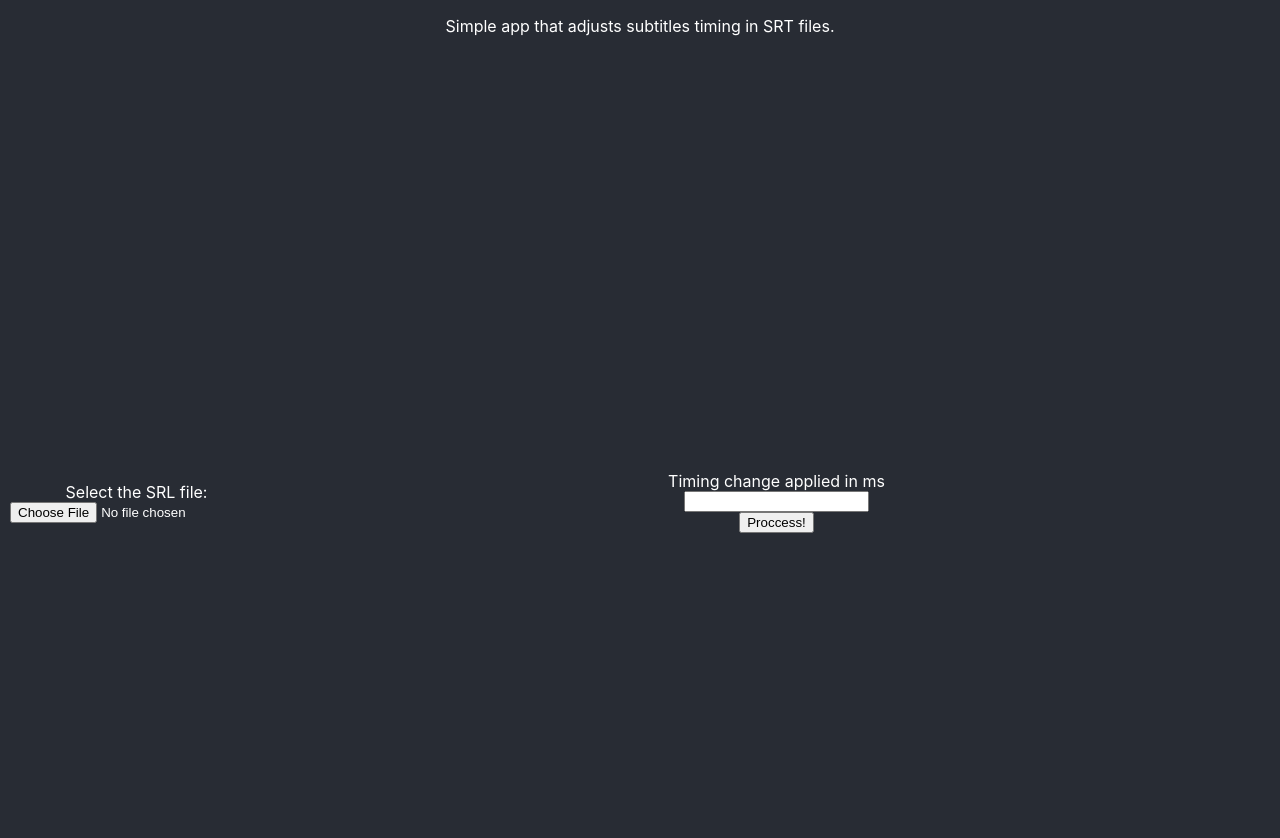
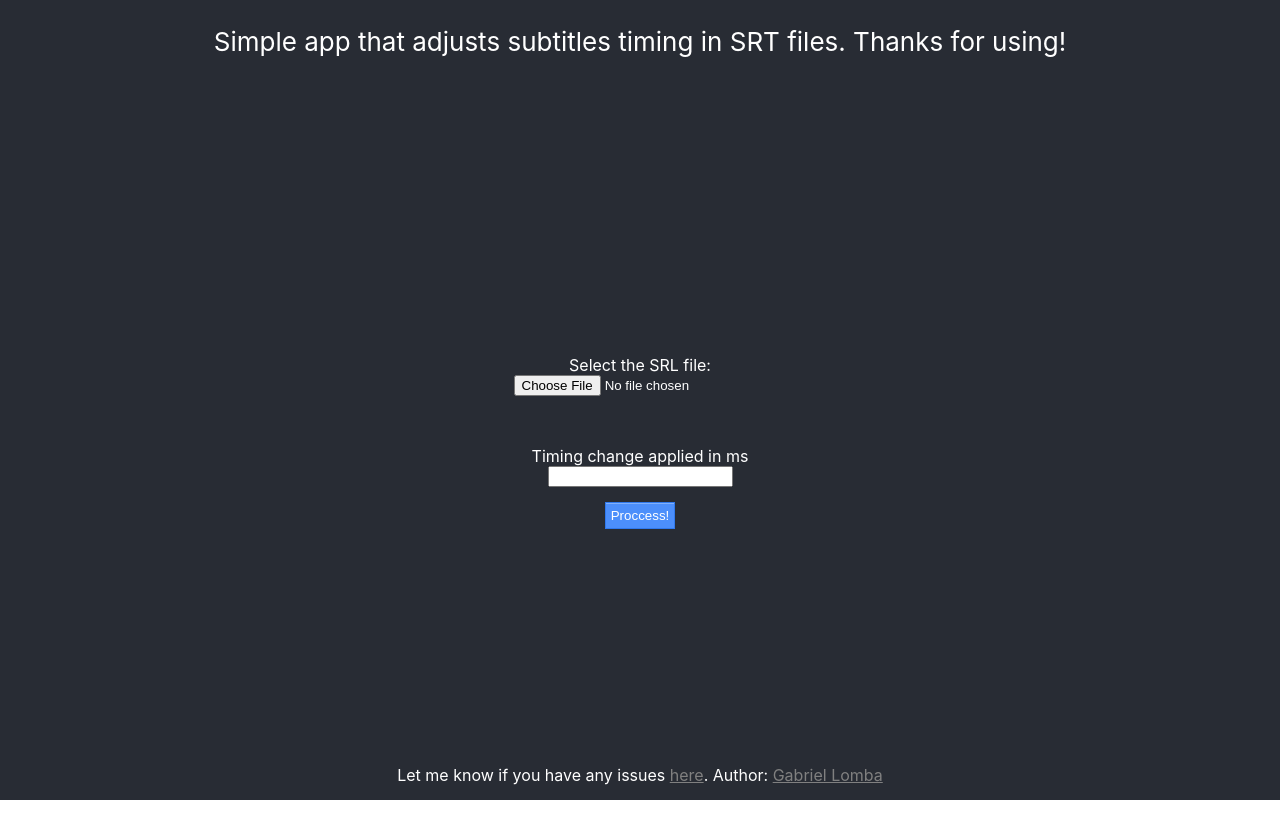
Before and after one commit to GabrielLomba/subtitles-adjuster, a React (Create React App) app: page / in a window 1280 px wide. Shown: the top 838 px of the page. After the commit the page ends 800 px from the top, so only its background shows below. Built offline with nearby package versions, Linux system fonts and the light colour scheme; the HTML template or start-up script is replaced by a standard one.

Commit message:
Adjust name of downloaded file, CSS and HTML and change favicon

```diff
--- a/public/index.html
+++ b/public/index.html
@@ -5,36 +5,13 @@
     <link rel="shortcut icon" href="%PUBLIC_URL%/favicon.ico">
     <meta name="viewport" content="width=device-width, initial-scale=1, shrink-to-fit=no">
     <meta name="theme-color" content="#000000">
-    <!--
-      manifest.json provides metadata used when your web app is added to the
-      homescreen on Android. See https://developers.google.com/web/fundamentals/web-app-manifest/
-    -->
     <link rel="manifest" href="%PUBLIC_URL%/manifest.json">
-    <!--
-      Notice the use of %PUBLIC_URL% in the tags above.
-      It will be replaced with the URL of the `public` folder during the build.
-      Only files inside the `public` folder can be referenced from the HTML.
-
-      Unlike "/favicon.ico" or "favicon.ico", "%PUBLIC_URL%/favicon.ico" will
-      work correctly both with client-side routing and a non-root public URL.
-      Learn how to configure a non-root public URL by running `npm run build`.
-    -->
-    <title>React App</title>
+    <title>Subtitles Adjuster</title>
   </head>
   <body>
     <noscript>
       You need to enable JavaScript to run this app.
     </noscript>
     <div id="root"></div>
-    <!--
-      This HTML file is a template.
-      If you open it directly in the browser, you will see an empty page.
-
-      You can add webfonts, meta tags, or analytics to this file.
-      The build step will place the bundled scripts into the <body> tag.
-
-      To begin the development, run `npm start` or `yarn start`.
-      To create a production bundle, use `npm run build` or `yarn build`.
-    -->
   </body>
 </html>
--- a/src/App.css
+++ b/src/App.css
@@ -8,35 +8,45 @@
   align-items: center;
 }
 
-.App-header {
+.header {
   font-size: calc(10px + 2vmin);
 }
 
-.App-error {
+.error {
   font-size: calc(5px + 2vmin);
   color: red;
 }
 
-.App-content {
-  height: 100vh;
-  min-width: 100%;
-  display: flex;
-  margin-top: 50px;
-}
-
-.App-input {
+.file-input {
   display: flex;
   flex-direction: column;
-  margin: 10px;
+  margin-bottom: 50px;
   justify-content: center;
   align-items: center;
 }
 
-.App-change {
-  flex: 1;
+.timing-change {
   display: flex;
   flex-direction: column;
-  margin: 10px;
   justify-content: center;
   align-items: center;
 }
+
+button {
+  margin-top: 15px;
+  padding: 5px;
+  color: white;
+  background: #4C8FFB;
+  border: 1px #3079ED solid;
+  box-shadow: inset 0 1px 0 #80B0FB;
+}
+
+button:hover {
+  border: 1px #2F5BB7 solid;
+  box-shadow: 0 1px 1px #EAEAEA, inset 0 1px 0 #5A94F1;
+  background: #3F83F1;
+}
+
+button:active {
+  box-shadow: inset 0 2px 5px #2370FE;
+}
--- a/src/App.js
+++ b/src/App.js
@@ -20,13 +20,20 @@ class App extends Component {
     }
   }
 
-  resetState = () => {
+  resetGeneralState = () => {
     this.setState({ error: null });
     this.setState({ strProcessedData: null });
   }
 
+  resetFileState = () => {
+    this.setState({ srtFileName: null });
+    this.setState({ srtFileData: null });
+  }
+
   handleChosenFile = (file) => {
-    this.resetState();
+    this.resetGeneralState();
+
+    if (file) {
       this.setState({ srtFileName: file.name });
 
       const fileReader = new FileReader();
@@ -38,10 +45,13 @@ class App extends Component {
       }
 
       fileReader.readAsText(file);
+    } else {
+      this.resetFileState();
+    }
   }
 
   handleTimingChange = (newTimingChange) => {
-    this.resetState();
+    this.resetGeneralState();
     this.setState({ timingChange: Number(newTimingChange) });
   }
 
@@ -72,7 +82,7 @@ class App extends Component {
   getProcessedFileName = () => {
     const { srtFileName, timingChange } = this.state;
 
-    const [name] = srtFileName.slice(0, srtFileName.lastIndexOf('.'));
+    const name = srtFileName.slice(0, srtFileName.lastIndexOf('.'));
 
     return `${name}Processed${timingChange}.srt`;
   }
@@ -83,31 +93,37 @@ class App extends Component {
     return (
       <div className="App">
         <header>
-          <p>
-            Simple app that adjusts subtitles timing in SRT files.
+          <p className="header">
+            Simple app that adjusts subtitles timing in SRT files. Thanks for using!
           </p>
         </header>
-        <div className="App-content">
 
-          <div className="App-input">
+        <main>
+
+          <div className="file-input">
             <label>Select the SRL file:</label>
             <input type="file" accept=".srt" onChange={ev => this.handleChosenFile(ev.target.files[0])} />
           </div>
 
-          <div className="App-change">
+          <div className="timing-change">
             <label>Timing change applied in ms</label>
             <input type="number" max={MAX_TIMING_CHANGE} onChange={ev => this.handleTimingChange(ev.target.value)} />
             <button onClick={this.processDataIfValid}>Proccess!</button>
 
             {strProcessedData ? (
               <Download file={this.getProcessedFileName()} content={strProcessedData}>
-                <button type="button">Download file!</button>
+                <button type="button">Download processed file!</button>
               </Download>) : null}
 
-            {error ? <p className="App-error">{error}</p> : null}
+            {error ? <p className="error">{error}</p> : null}
           </div>
 
-        </div>
+        </main>
+
+        <footer>
+          Let me know if you have any issues <a href="https://github.com/GabrielLomba/subtitles-adjuster/issues">here</a>.
+          Author: <a href="https://github.com/GabrielLomba">Gabriel Lomba</a>
+        </footer>
       </div>
     );
   }
--- a/src/index.css
+++ b/src/index.css
@@ -12,3 +12,26 @@ code {
   font-family: source-code-pro, Menlo, Monaco, Consolas, "Courier New",
     monospace;
 }
+
+#root {
+  height: 100vh;
+}
+
+main {
+  flex: 1;
+  min-width: 100%;
+  display: flex;
+  flex-direction: column;
+  justify-content: center;
+}
+
+footer {
+  position: absolute;
+  bottom: 0;
+  width: 100%;
+  padding-bottom: 15px;
+}
+
+a {
+  color: gray;
+}
```
Also changed, not shown: public/manifest.json, 1 other file (tests, documents, lock files or other folders). Lines whose indentation alone changed are shown as unchanged.
